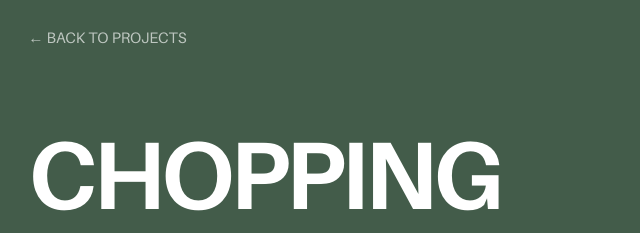
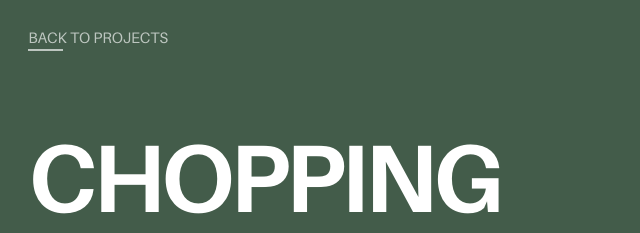
Before and after one commit to boxedin-studio/shiny-octo-computing-machine, a plain HTML site: page chopping-board.html in a window 1280 px wide. Shown: the top 233 px of the page, 0-640 px from the left. Drawn offline with Linux system fonts and the light colour scheme.

Commit message:
Add files via upload

```diff
--- a/chopping-board.html
+++ b/chopping-board.html
@@ -18,16 +18,19 @@ a:focus-visible{outline:2px solid currentColor;outline-offset:3px}
 .page{position:relative;min-height:100svh;padding:calc(var(--pad) + env(safe-area-inset-top,0px)) var(--pad) calc(var(--pad) + env(safe-area-inset-bottom,0px));display:flex;flex-direction:column;gap:clamp(40px,10vh,100px)}
 .logo{position:absolute;top:calc(var(--pad) + env(safe-area-inset-top,0px));right:var(--pad);width:min(312px,38vw);aspect-ratio:623.62/257.95;display:block;background-color:currentColor;-webkit-mask:url(boxed-in-logo.svg) center/contain no-repeat;mask:url(boxed-in-logo.svg) center/contain no-repeat}
 .back{display:inline-block;width:max-content;font-weight:400}
+.back span{position:relative;display:inline-block;padding-bottom:3px}
+.back span:after{content:"";position:absolute;left:0;bottom:0;height:1.5px;width:100%;background:currentColor;transform:scaleX(.25);transform-origin:left;transition:transform .45s ease}
+.back:hover span:after,.back:focus-visible span:after{transform:scaleX(1)}
 .project-title{margin:0;max-width:12ch;font-size:clamp(2rem,8vw,6rem);line-height:.98;font-weight:700;letter-spacing:-.045em}
 @media(max-width:900px){.page{gap:28px}.logo{position:static;order:-1;width:min(312px,70vw)}.project-title{margin-top:clamp(24px,8vh,80px)}}
 @media(max-width:623px){.logo{width:min(312px,100%);align-self:center}}
-@media(prefers-reduced-motion:reduce){a{transition:none}}
+@media(prefers-reduced-motion:reduce){a,.back span:after{transition:none}}
 </style>
 </head>
 <body>
 <main class="page">
   <a class="logo" href="index.html" aria-label="Boxed In home"></a>
-  <a class="back" href="index.html">← back to projects</a>
+  <a class="back" href="index.html"><span>back to projects</span></a>
   <h1 class="project-title">chopping board</h1>
 </main>
 </body>
```
Also changed, not shown: karekare-cabin.html (+5 -2 lines), kauri-shelving.html (+5 -2 lines), macrocarpa-stool.html (+5 -2 lines), mangawhai-house.html (+5 -2 lines), misc-carpentry.html (+5 -2 lines), oak-bench.html (+5 -2 lines), piha-bach.html (+5 -2 lines), ply-table.html (+5 -2 lines), totara-desktop.html (+5 -2 lines), waiheke-studio.html (+5 -2 lines), walnut-side-table.html (+5 -2 lines), whananaki-residence.html (+5 -2 lines).
